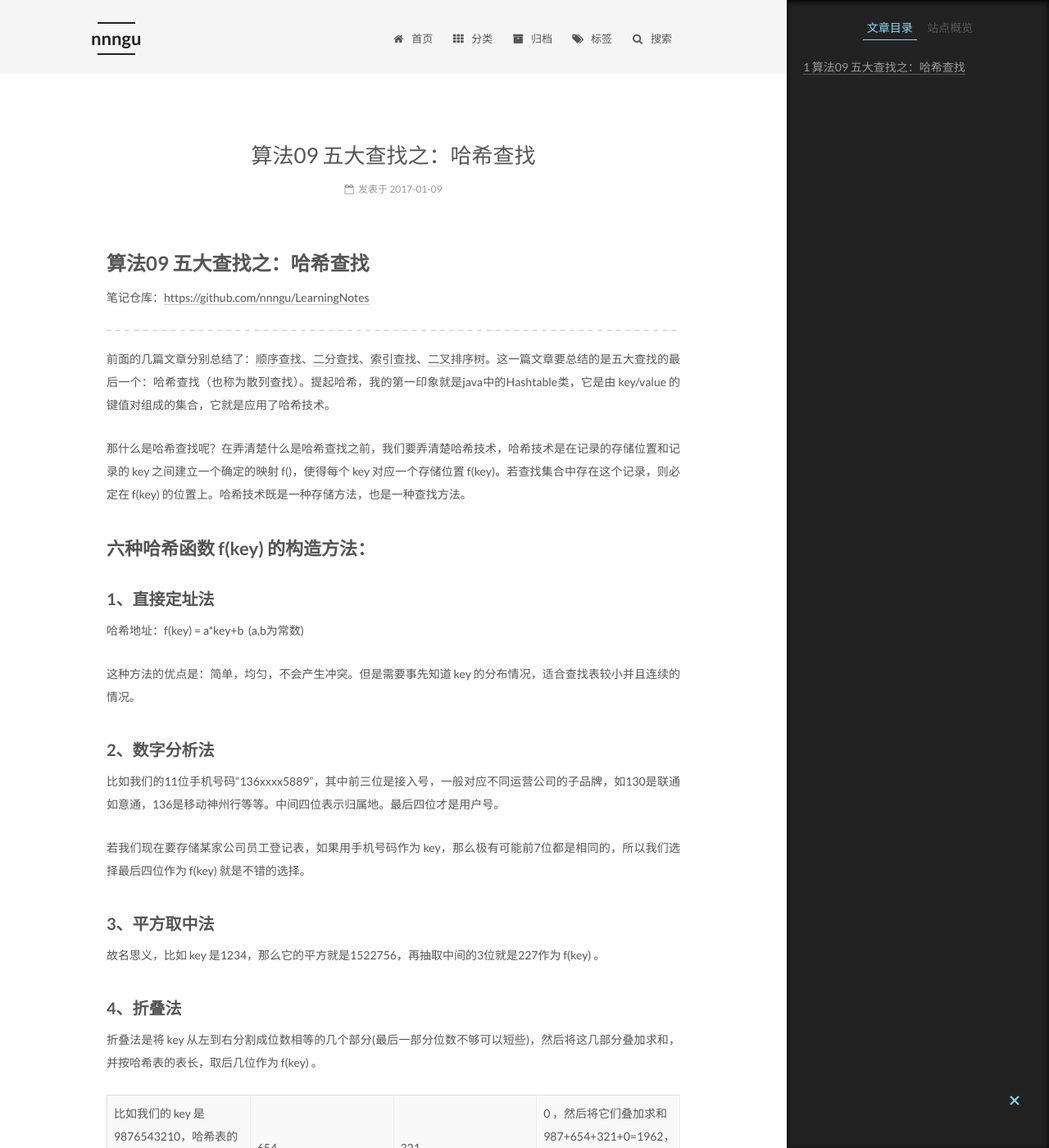
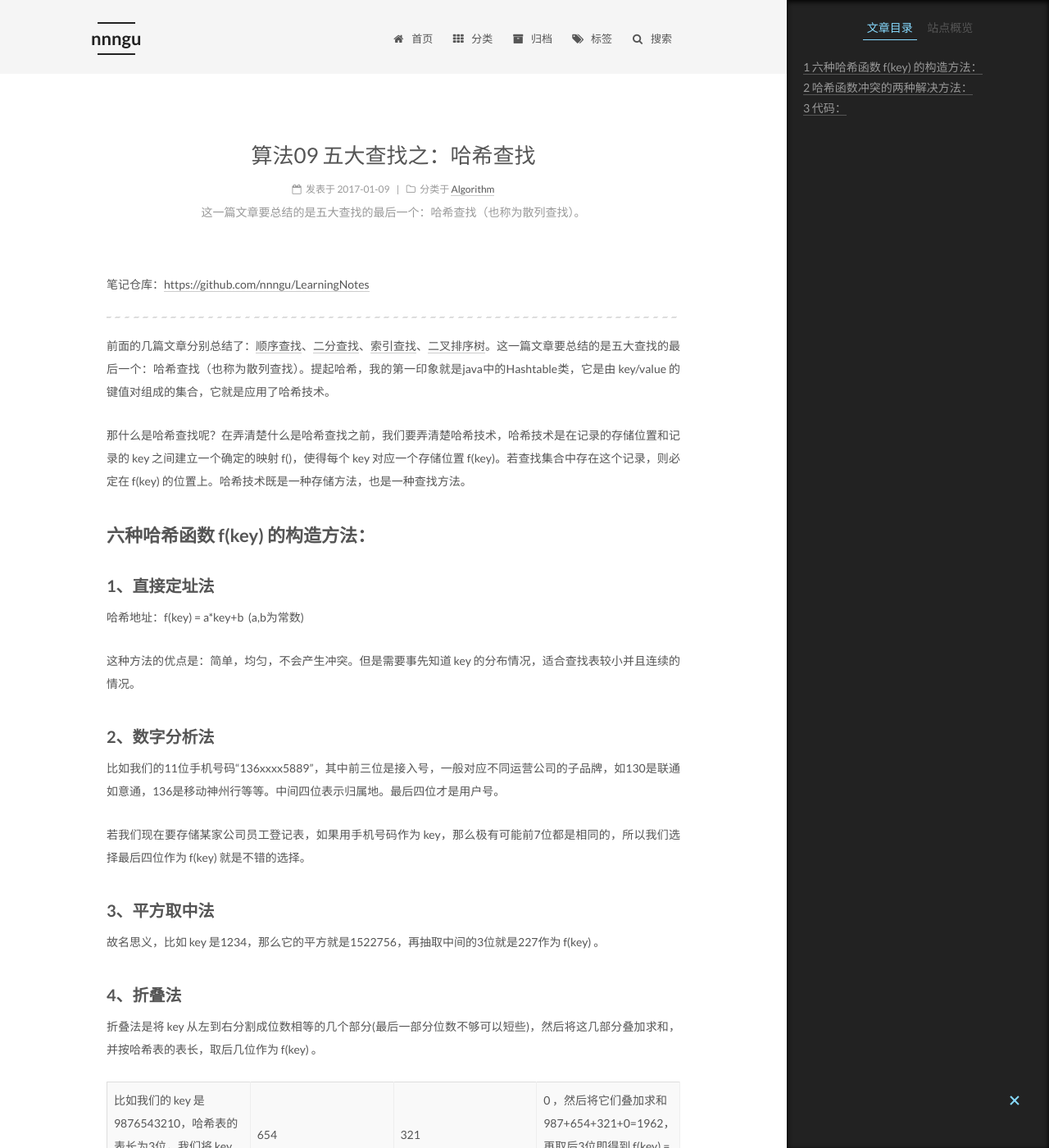
Before and after one commit to nnngu/LearningNotes, a Jekyll site: the page built from _posts/2017-01-09-算法09 五大查找之：哈希查找.md, in a window 1280 px wide and 1400 px high. Shown: the whole window at 82% size. Built offline with Jekyll 4.4.1, drawn with Linux system fonts in a browser that asks for light colours.

Commit message:
修改文件: _posts/2017-01-09-算法09 五大查找之：哈希查找.md

```diff
--- a/_posts/2017-01-09-算法09 五大查找之：哈希查找.md
+++ b/_posts/2017-01-09-算法09 五大查找之：哈希查找.md
@@ -1,4 +1,7 @@
-# 算法09 五大查找之：哈希查找
+---
+categories: Algorithm
+description: 这一篇文章要总结的是五大查找的最后一个：哈希查找（也称为散列查找）。
+---
 
 笔记仓库：[https://github.com/nnngu/LearningNotes](https://github.com/nnngu/LearningNotes)
 
```
